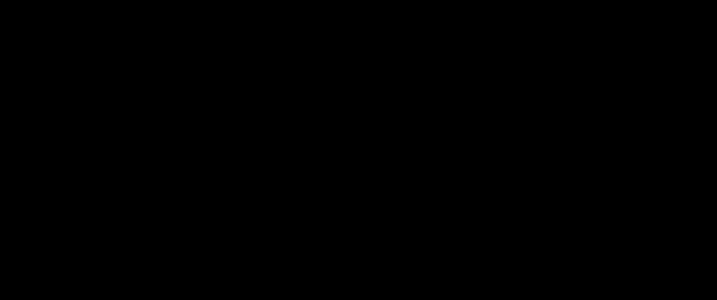
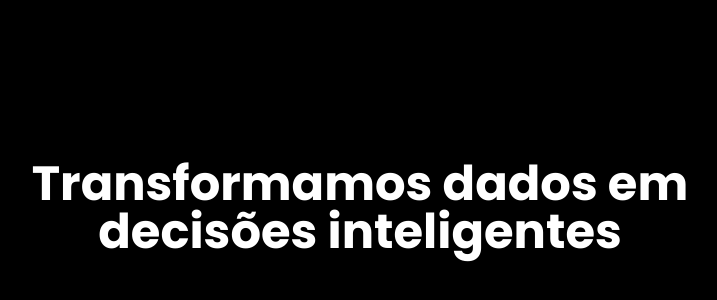
Before and after one commit to joseisaacpy/portfolio-projetos-dieyson, a Next.js app: page / in a window 1280 px wide. Shown: the part 192-492 px from the top of the page, without its empty margins (280-997 px from the left). Built offline with nearby package versions, Linux system fonts and the light colour scheme.

Commit message:
feat: adicionar slogan no Hero

```diff
--- a/src/components/Hero.jsx
+++ b/src/components/Hero.jsx
@@ -1,7 +1,12 @@
 export function Hero() {
   return (
-    <section>
-      <h1>lorem</h1>
+    <section className="min-h-screen flex flex-col items-center justify-center bg-black">
+      {/* Imagem da Logo */}
+
+      {/* Textos */}
+      <h1 className="text-3xl md:text-5xl max-w-3xl text-center font-bold text-white">
+        Transformamos dados em decisões inteligentes
+      </h1>
     </section>
   );
 }
```
